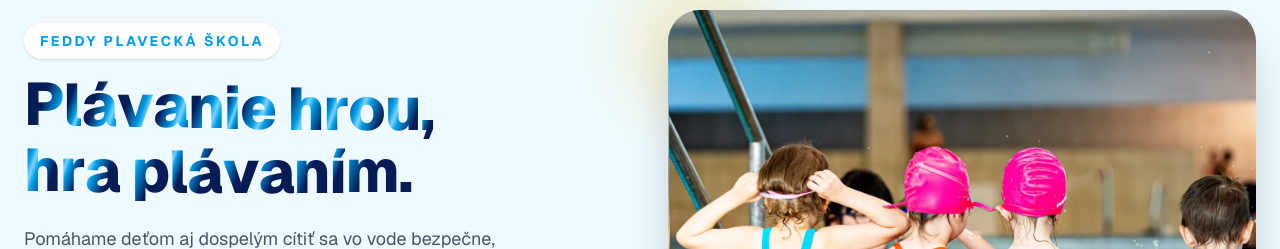
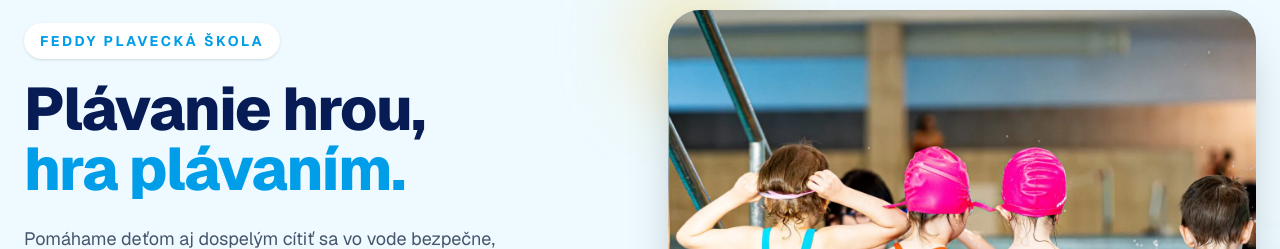
Before and after one commit to Stefan8412/plavkurzy-presov, a Next.js app: page / in a window 1280 px wide. Shown: the part 270-519 px from the top of the page. Built offline with nearby package versions, Linux system fonts and the light colour scheme; no server answers.

Commit message:
stop animation

```diff
--- a/app/globals.css
+++ b/app/globals.css
@@ -38,7 +38,7 @@ a {
   background: var(--primary-light);
   color: var(--primary-dark);
 }
-.wave-text {
+/* .wave-text {
   display: inline-block;
 }
 
@@ -104,4 +104,4 @@ a {
     background: none;
     color: inherit;
   }
-}
+} */
```
